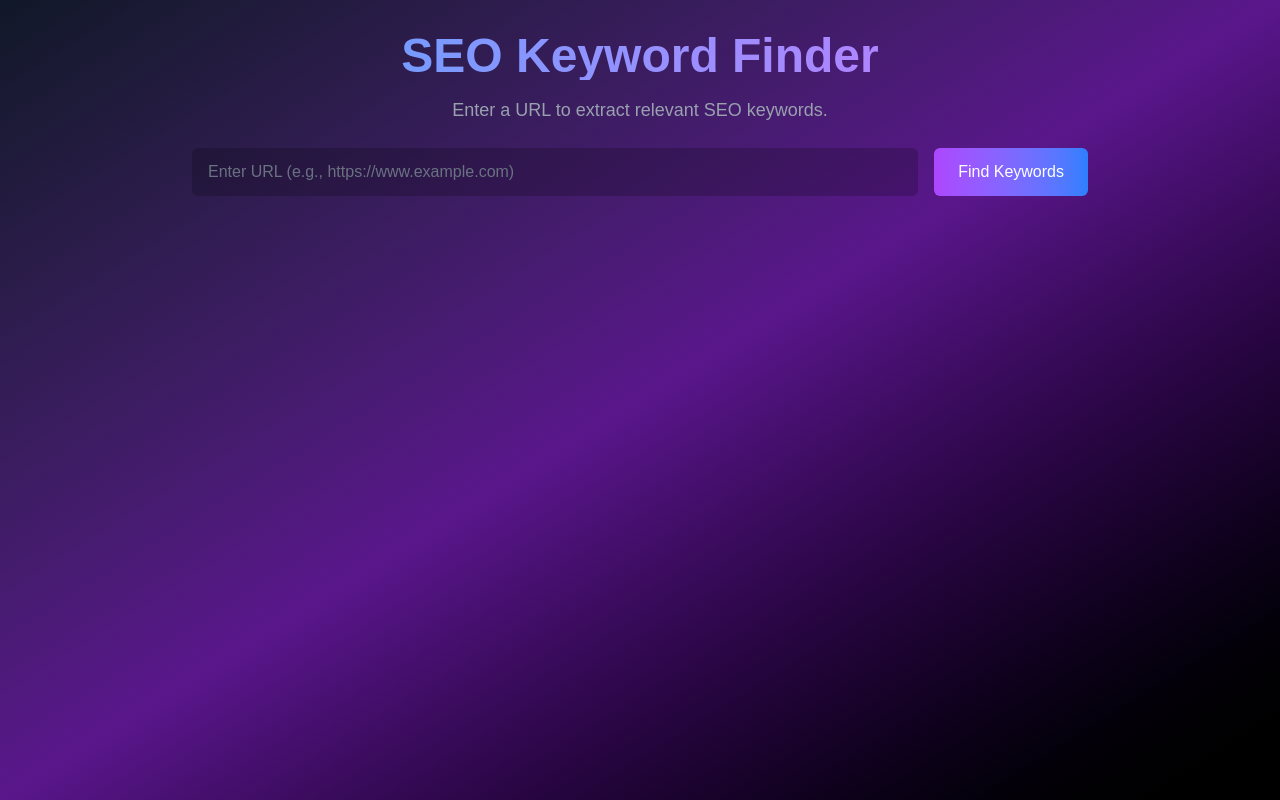
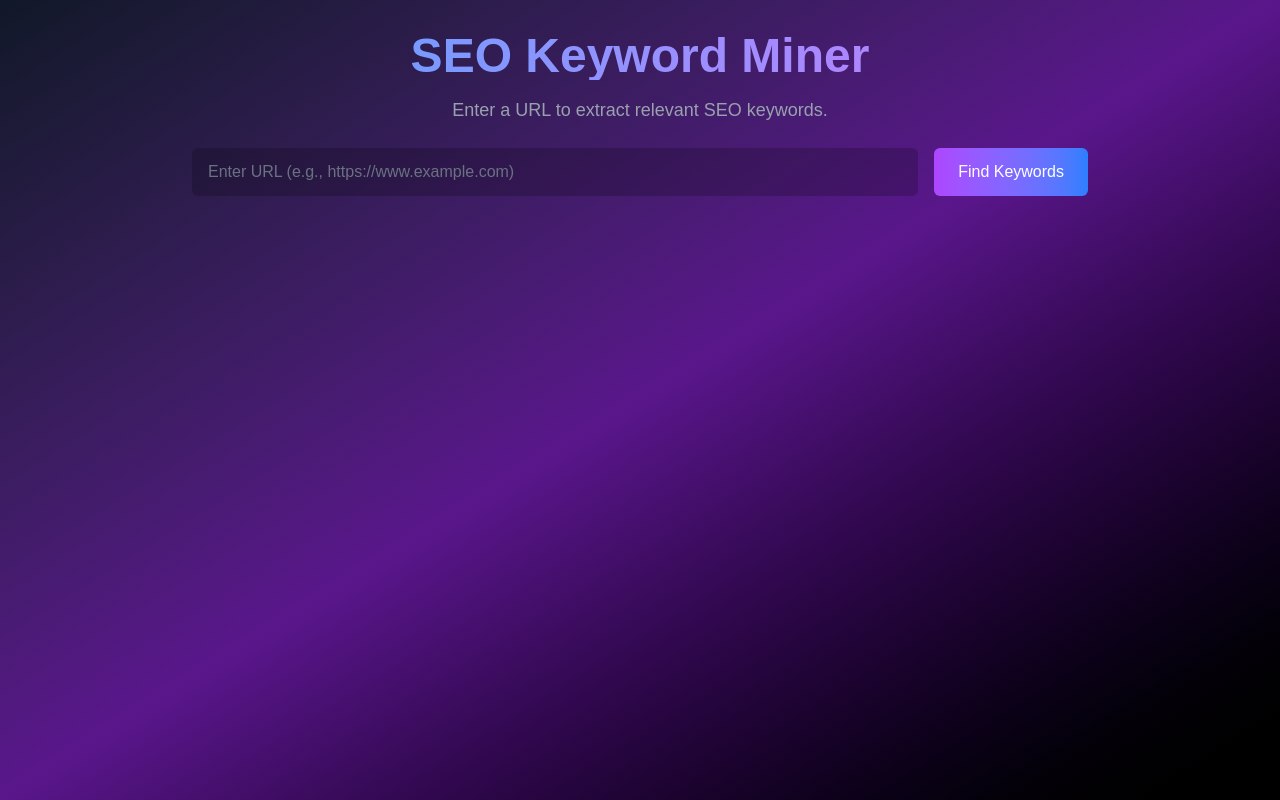
Before and after one commit to Ahmedj04/SEO-keywords-Extractor, a Next.js app: page / in a window 1280 px wide. Built offline with nearby package versions, Linux system fonts and the light colour scheme.

Commit message:
updated title

```diff
--- a/components/LandingPage.js
+++ b/components/LandingPage.js
@@ -96,7 +96,7 @@ const SeoKeywordFinder = () => {
             <div className="max-w-4xl mx-auto space-y-6">
                 <div className="text-center">
                     <h1 className="text-3xl sm:text-4xl md:text-5xl font-bold text-transparent bg-clip-text bg-gradient-to-r from-blue-400 to-purple-400 mb-4">
-                        SEO Keyword Finder
+                        SEO Keyword Miner
                     </h1>
                     <p className="text-gray-400 text-base sm:text-lg">
                         Enter a URL to extract relevant SEO keywords.
```
